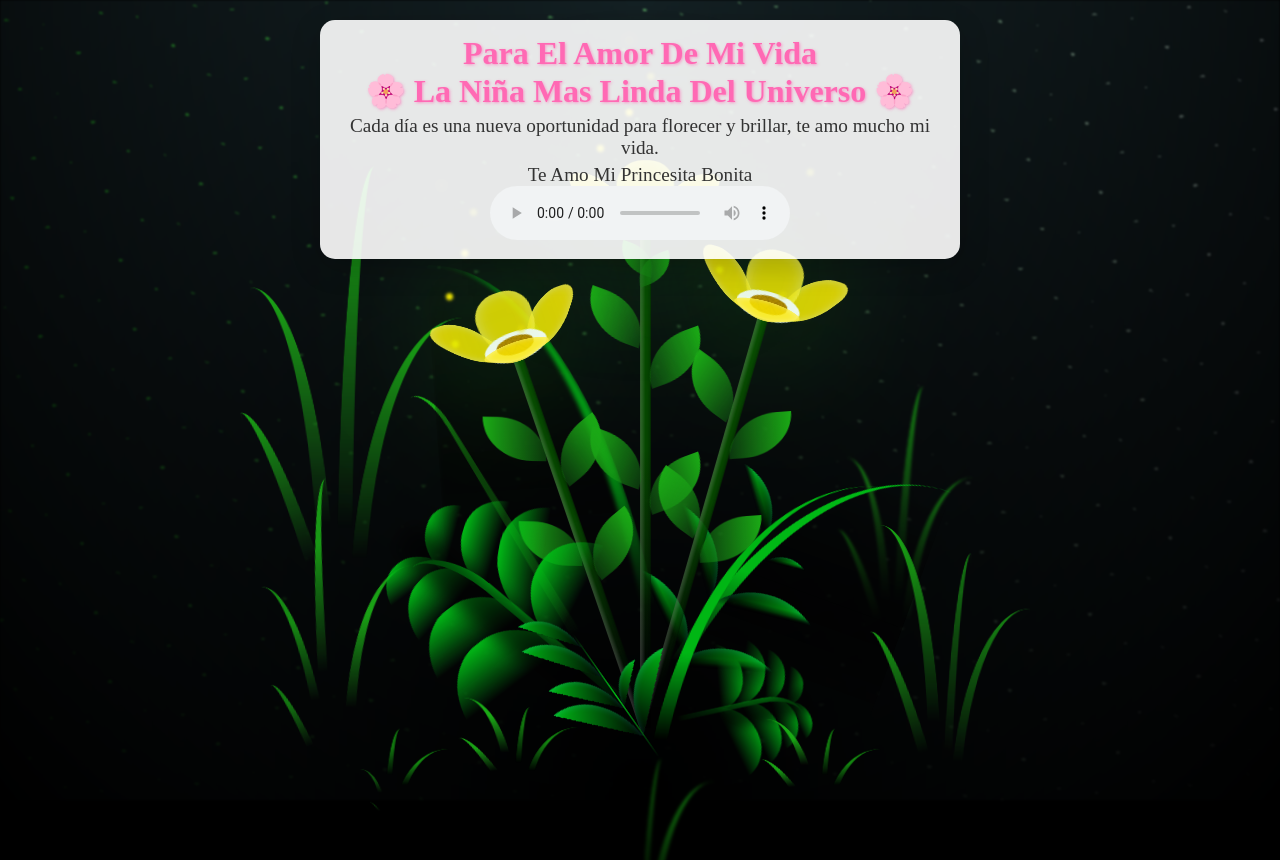
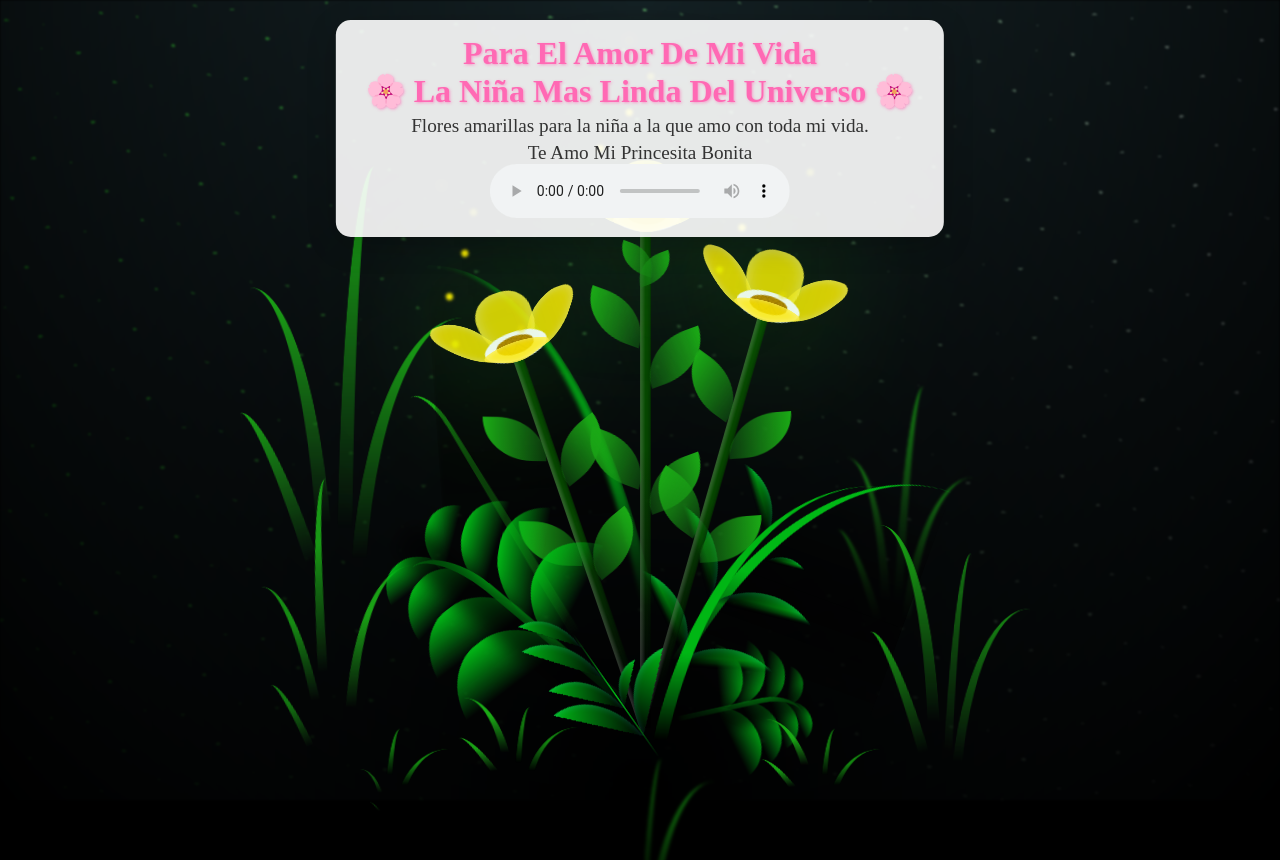
Before and after one commit to ChrisDevsGit/Flores-Para-Mi-Amor, a plain HTML site: page FLORES.html in a window 1280 px wide. Shown: the top 860 px of the page. Drawn offline with Linux system fonts and the light colour scheme.

Commit message:
Update FLORES.html

```diff
--- a/FLORES.html
+++ b/FLORES.html
@@ -310,7 +310,7 @@
     <div class="flower-message">
       <h2>Para El Amor De Mi Vida</h2>
       <h2>🌸 La Niña Mas Linda Del Universo 🌸</h2>
-      <p>Cada día es una nueva oportunidad para florecer y brillar, te amo mucho mi vida.</p>
+      <p>Flores amarillas para la niña a la que amo con toda mi vida.</p>
       <p>Te Amo Mi Princesita Bonita</p>
       <audio controls autoplay>
       <source src="img/Floricienta.mp3">
```
